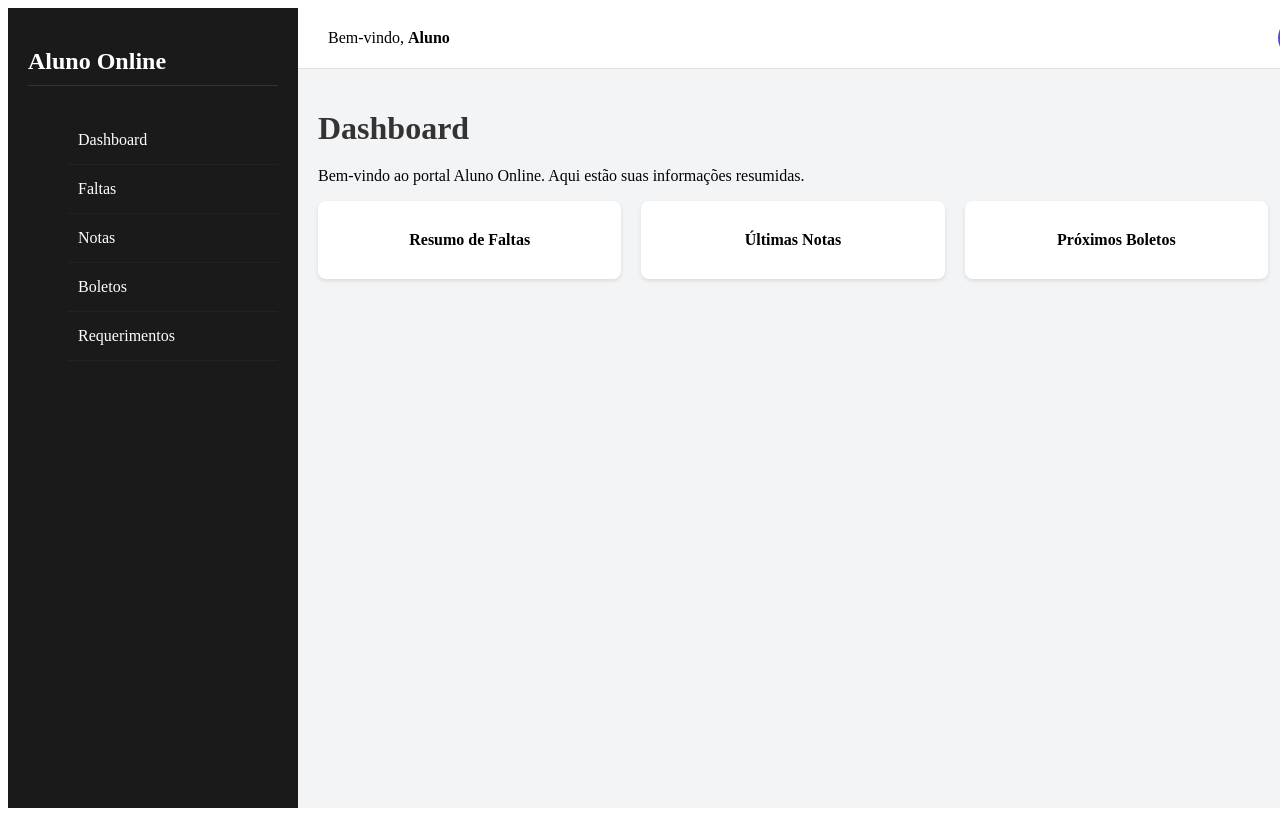
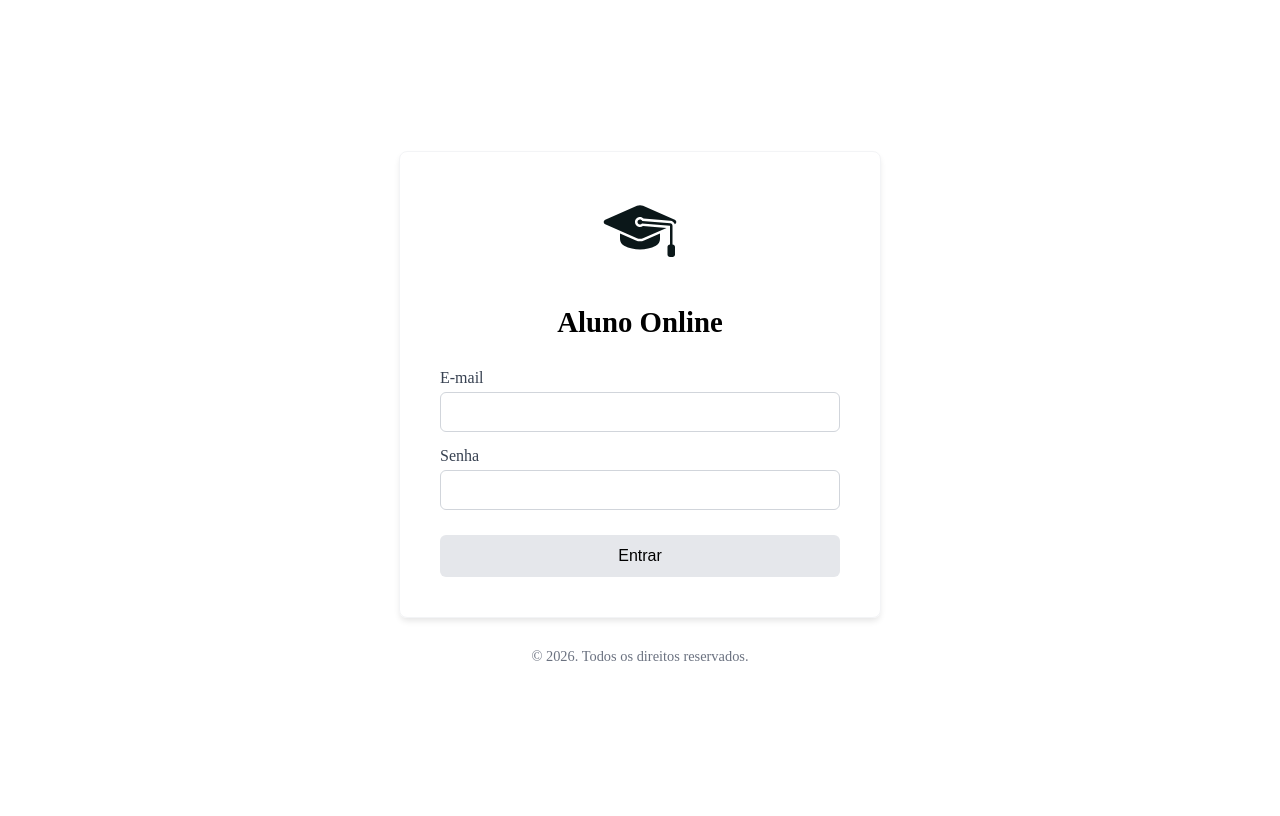
Before and after one commit to manumanullll/front-2026, a React (Vite) app in the folder praticas/aluno-online-react/: page / in a window 1280 px wide. Built offline with nearby package versions, Linux system fonts and the light colour scheme; the HTML template or start-up script is replaced by a standard one.

Commit message:
feat: conclui pratica05. Fecha 05

```diff
--- a/praticas/aluno-online-react/src/App.jsx
+++ b/praticas/aluno-online-react/src/App.jsx
@@ -1,14 +1,9 @@
-import MainLayout from './layout/MainLayout';
-import Dashboard from './pages/Dashboard';
-// Para testar outras, importe-as aqui:
-// import Notas from './pages/Notas';
+import Login from './pages/Login';
 
 function App() {
   return (
-    <MainLayout>
-      {/* Troque <Dashboard /> por <Notas />, <Faltas />, etc, para testar */}
-      <Dashboard />
-    </MainLayout>
+
+    <Login />
   );
 }
 
--- /dev/null
+++ b/praticas/aluno-online-react/src/components/InputGroup/index.jsx
@@ -0,0 +1,19 @@
+import './styles.css';
+
+export default function InputGroup({ label, type, name, value, onChange, error }) {
+  return (
+    <div className="input-group">
+      <label htmlFor={name}>{label}</label>
+      <input
+        type={type}
+        id={name}
+        name={name}
+        value={value}
+        onChange={onChange}
+        className={error ? 'input-error' : ''}
+      />
+      {/* Exibição dinâmica da mensagem de erro */}
+      {error && <span className="error-message">{error}</span>}
+    </div>
+  );
+}
--- /dev/null
+++ b/praticas/aluno-online-react/src/components/InputGroup/styles.css
@@ -0,0 +1,27 @@
+.input-group {
+  display: flex;
+  flex-direction: column;
+  margin-bottom: 15px;
+  text-align: left;
+}
+
+.input-group label {
+  font-weight: 500;
+  margin-bottom: 5px;
+  color: #374151;
+}
+
+.input-group input {
+  padding: 10px;
+  border: 1px solid #d1d5db;
+  border-radius: 6px;
+  font-size: 1rem;
+}
+
+.input-error { border-color: #ef4444 !important; }
+
+.error-message {
+  color: #ef4444;
+  font-size: 0.85rem;
+  margin-top: 4px;
+}
--- a/praticas/aluno-online-react/src/layout/MainLayout/styles.css
+++ b/praticas/aluno-online-react/src/layout/MainLayout/styles.css
@@ -16,3 +16,12 @@
 .page-body {
   padding: 20px;
 }
+
+.login-logo {
+  width: 80px;
+  height: auto;
+  margin-bottom: 15px;
+  display: block;
+  margin-left: auto;
+  margin-right: auto;
+}
--- /dev/null
+++ b/praticas/aluno-online-react/src/pages/Login/index.jsx
@@ -0,0 +1,76 @@
+import { useState } from 'react';
+import InputGroup from '../../components/InputGroup';
+import chapeuIcon from '../../assets/learn.svg';
+import './styles.css';
+
+export default function Login() {
+  const [formData, setFormData] = useState({ email: '', password: '' });
+  const [errors, setErrors] = useState({});
+
+  const handleChange = (e) => {
+    const { name, value } = e.target;
+    setFormData({ ...formData, [name]: value });
+  };
+
+  const handleSubmit = (e) => {
+    e.preventDefault();
+    let newErrors = {};
+
+    if (!formData.email) {
+      newErrors.email = "O campo de email é obrigatório.";
+    } else if (!/\S+@\S+\.\S+/.test(formData.email)) {
+      newErrors.email = "Formato de e-mail inválido.";
+    }
+
+    if (!formData.password) {
+      newErrors.password = "O campo de senha é obrigatório.";
+    } else if (formData.password.length < 6) {
+      newErrors.password = "A senha deve ter no mínimo 6 caracteres.";
+    }
+
+    setErrors(newErrors);
+
+    if (Object.keys(newErrors).length === 0) {
+      console.log("Dados enviados:", formData);
+      alert("Login realizado com sucesso!");
+    }
+  };
+
+  return (
+    <div className="login-container">
+      <div className="login-box">
+        <img src={chapeuIcon} alt="Logo Aluno Online" className="login-logo" />
+
+        <h1 className="login-title">Aluno Online</h1>
+
+        <form onSubmit={handleSubmit} noValidate>
+          <InputGroup
+            label="E-mail"
+            type="email"
+            name="email"
+            value={formData.email}
+            onChange={handleChange}
+            error={errors.email}
+          />
+
+          <InputGroup
+            label="Senha"
+            type="password"
+            name="password"
+            value={formData.password}
+            onChange={handleChange}
+            error={errors.password}
+          />
+
+          <button type="submit" className="login-button">
+            Entrar
+          </button>
+        </form>
+      </div>
+
+      <footer className="login-footer">
+        © 2026. Todos os direitos reservados.
+      </footer>
+    </div>
+  );
+}
--- /dev/null
+++ b/praticas/aluno-online-react/src/pages/Login/styles.css
@@ -0,0 +1,38 @@
+.login-container {
+  display: flex;
+  flex-direction: column;
+  align-items: center;
+  justify-content: center;
+  min-height: 100vh;
+  background-color: #ffffff;
+}
+
+.login-box {
+  width: 100%;
+  max-width: 400px;
+  padding: 40px;
+  border: 1px solid #f3f4f6;
+  border-radius: 8px;
+  box-shadow: 0 4px 6px -1px rgba(0, 0, 0, 0.1);
+  text-align: center;
+}
+
+.login-logo { width: 80px; margin-bottom: 10px; }
+
+.login-title { font-size: 1.8rem; margin-bottom: 30px; font-weight: bold; }
+
+.login-button {
+  width: 100%;
+  padding: 12px;
+  background-color: #e5e7eb;
+  border: none;
+  border-radius: 6px;
+  font-size: 1rem;
+  cursor: pointer;
+  margin-top: 10px;
+  transition: background 0.2s;
+}
+
+.login-button:hover { background-color: #d1d5db; }
+
+.login-footer { margin-top: 30px; color: #6b7280; font-size: 0.9rem; }
```
